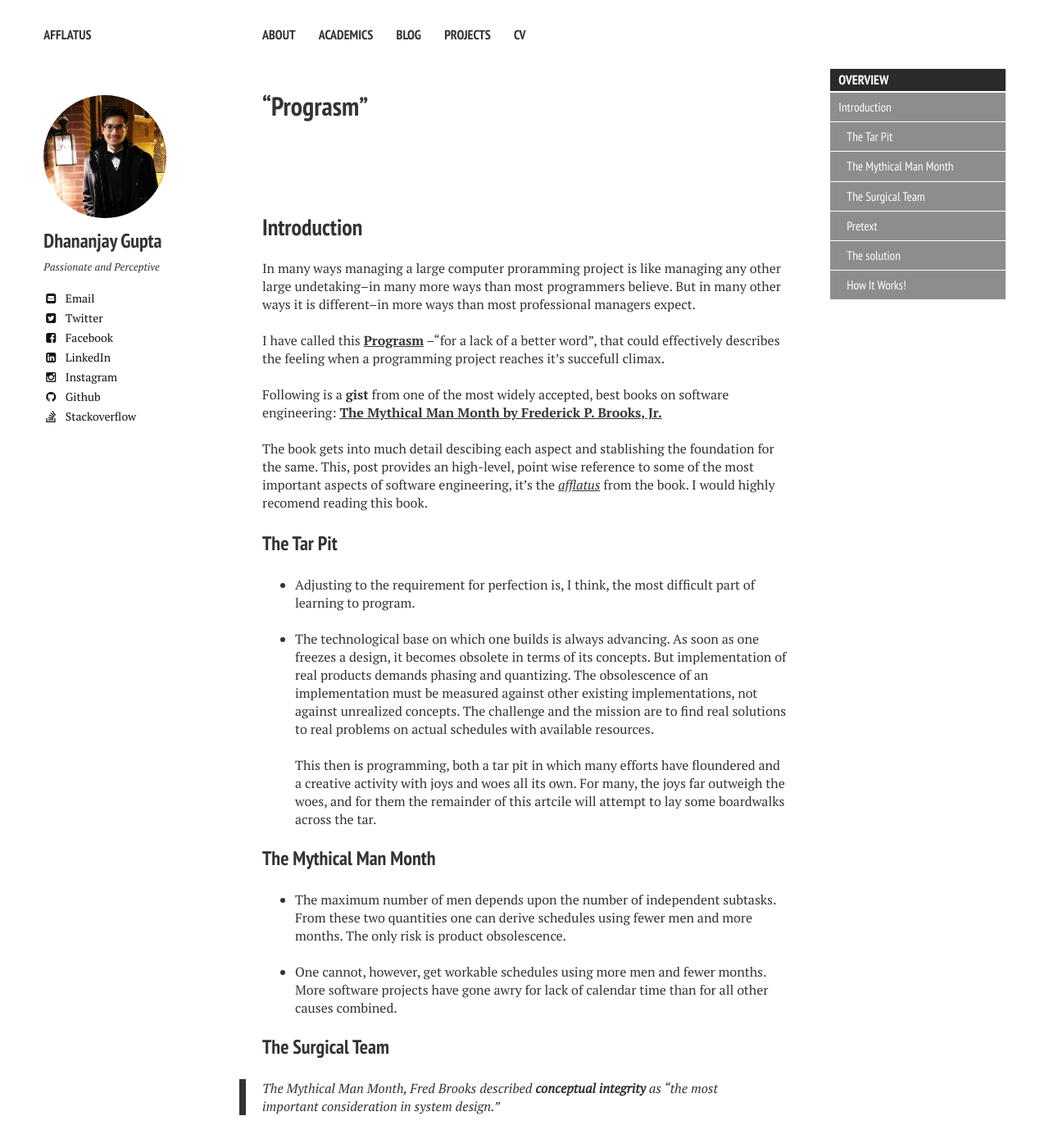
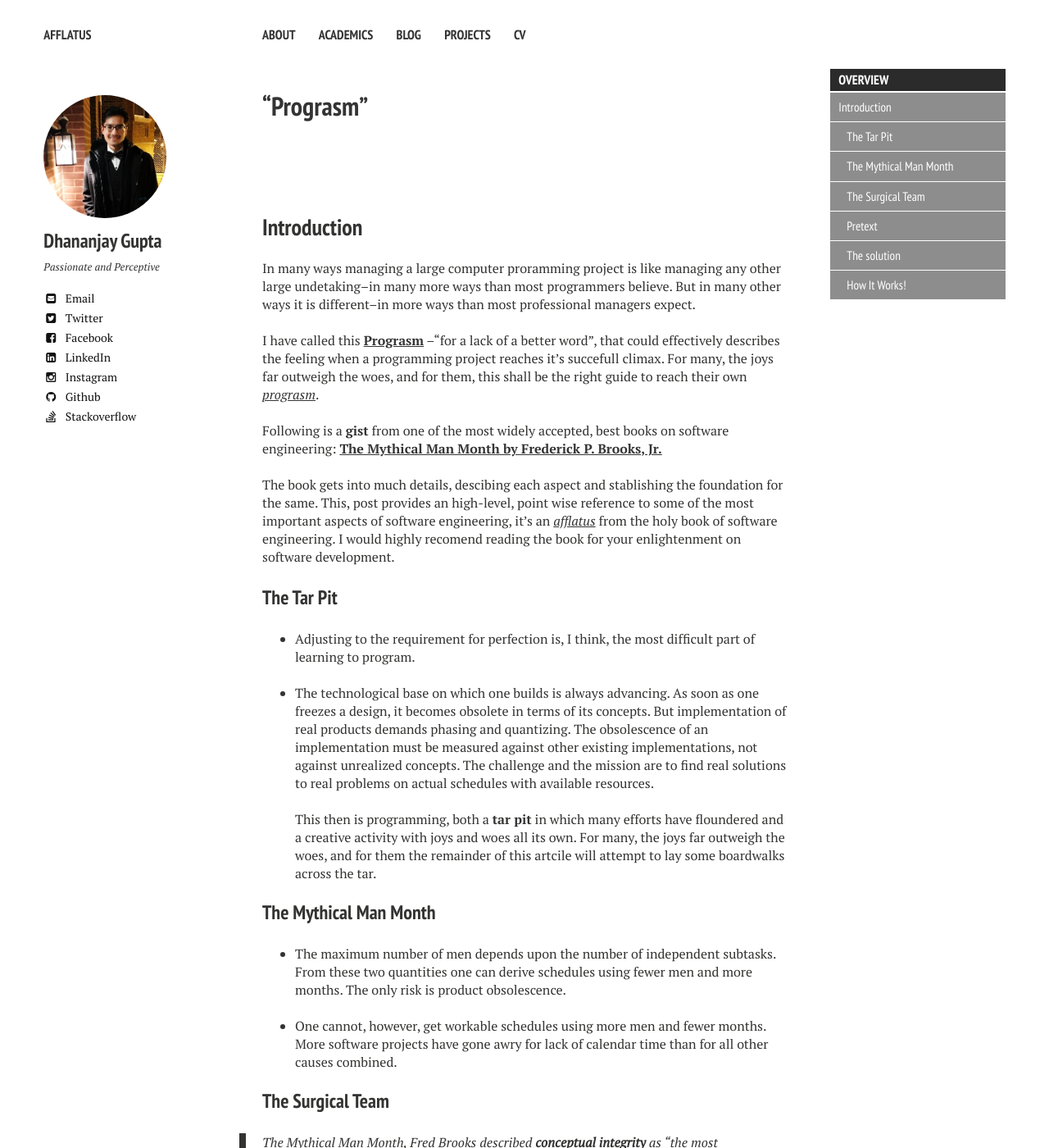
Before and after one commit to DhananjayGupta300/DhananjayGupta300.github.io, a Jekyll site: the page built from _posts/2018-08-08-Prograsm.md, in a window 1280 px wide and 1400 px high. Shown: the whole window at 82% size. Built offline with Jekyll 4.4.1, drawn with Linux system fonts in a browser that asks for light colours; nearby versions of some CDN libraries; comment, search, counter and statistics services are not loaded.

Commit message:
Update 2018-08-08-Prograsm.md

```diff
--- a/_posts/2018-08-08-Prograsm.md
+++ b/_posts/2018-08-08-Prograsm.md
@@ -4,7 +4,7 @@ layout: post
 
 title: “Prograsm”
 
-excerpt: "Prograsm: Reaching a software engineering project climax"
+excerpt: "Prograsm: Reaching the software engineering project climax"
 
 modified: 2018-08-06
 
@@ -37,12 +37,13 @@ Introduction
 In many ways managing a large computer proramming project is like managing any other large undetaking--in many more ways than most programmers believe.
 But in many other ways it is different--in more ways than most professional managers expect.
 <br/><br/> I have called this [**Prograsm**](http://dgupta.us/Prograsm/) --"for a lack of a better word", that could
-effectively describes the feeling when a programming project reaches it's succefull climax.
-<br/> <br/>Following is a **gist** from one of the most widely accepted, best books on software engineering: [**The Mythical Man Month by Frederick P. Brooks, Jr.**](https://en.wikipedia.org/wiki/The_Mythical_Man-Month)
+effectively describes the feeling when a programming project reaches it's succefull climax. For many, the joys far outweigh the woes, and for them, this shall be the right guide to reach their own [*prograsm*](http://dgupta.us/Prograsm/).
+<br/> <br/>Following is a **gist** from one of the most widely accepted,
+best books on software engineering: [**The Mythical Man Month by Frederick P. Brooks, Jr.**](https://en.wikipedia.org/wiki/The_Mythical_Man-Month)
 <br/><br/>
-The book gets into much detail descibing each aspect and stablishing the foundation for the same. This, post provides an high-level, point wise reference
-to some of the most important aspects of software engineering, it's the [*afflatus*](http://dgupta.us/) from the book.
- I would highly recomend reading this book.
+The book gets into much details, descibing each aspect and stablishing the foundation for the same. This, post provides an high-level, point wise reference
+to some of the most important aspects of software engineering, it's an [*afflatus*](http://dgupta.us/) from the holy book of software engineering.
+I would highly recomend reading the book for your enlightenment on software development.
 
 ### The Tar Pit
 
@@ -51,7 +52,7 @@ to some of the most important aspects of software engineering, it's the [*afflat
 terms of its concepts. But implementation of real products demands phasing and quantizing. The obsolescence of an implementation
 must be measured against other existing implementations, not against unrealized concepts. The challenge and the mission are
 to find real solutions to real problems on actual schedules with available resources.<br/><br/>
-This then is programming, both a tar pit in which many efforts
+This then is programming, both a **tar pit** in which many efforts
 have floundered and a creative activity with joys and woes all its
 own. For many, the joys far outweigh the woes, and for them the
 remainder of this artcile will attempt to lay some boardwalks across
```
